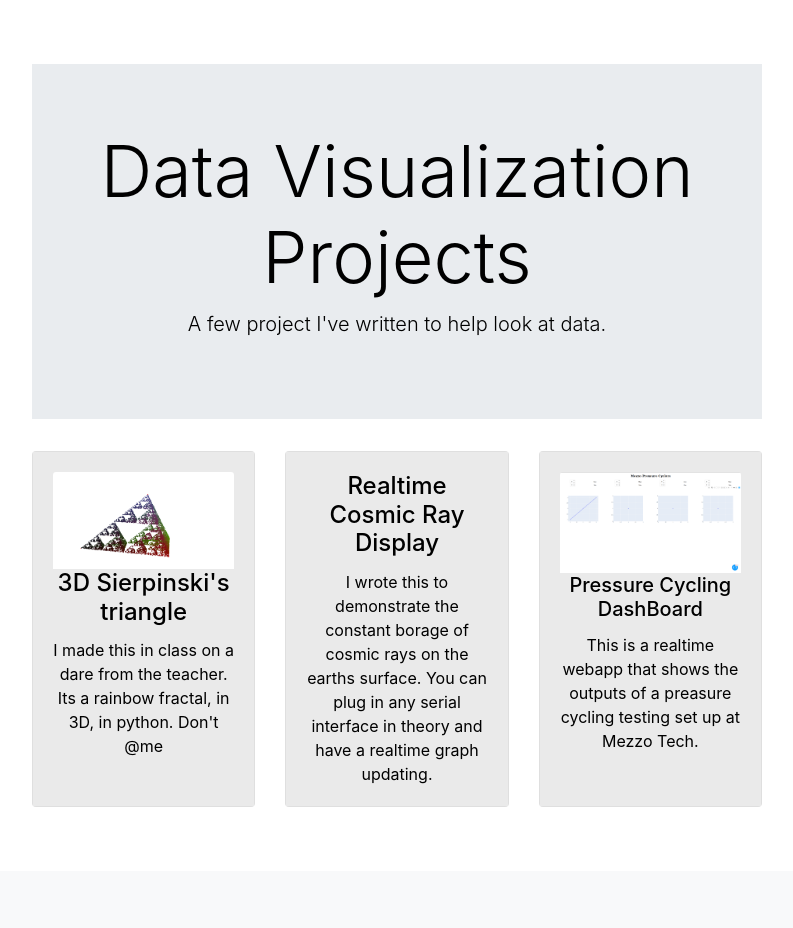
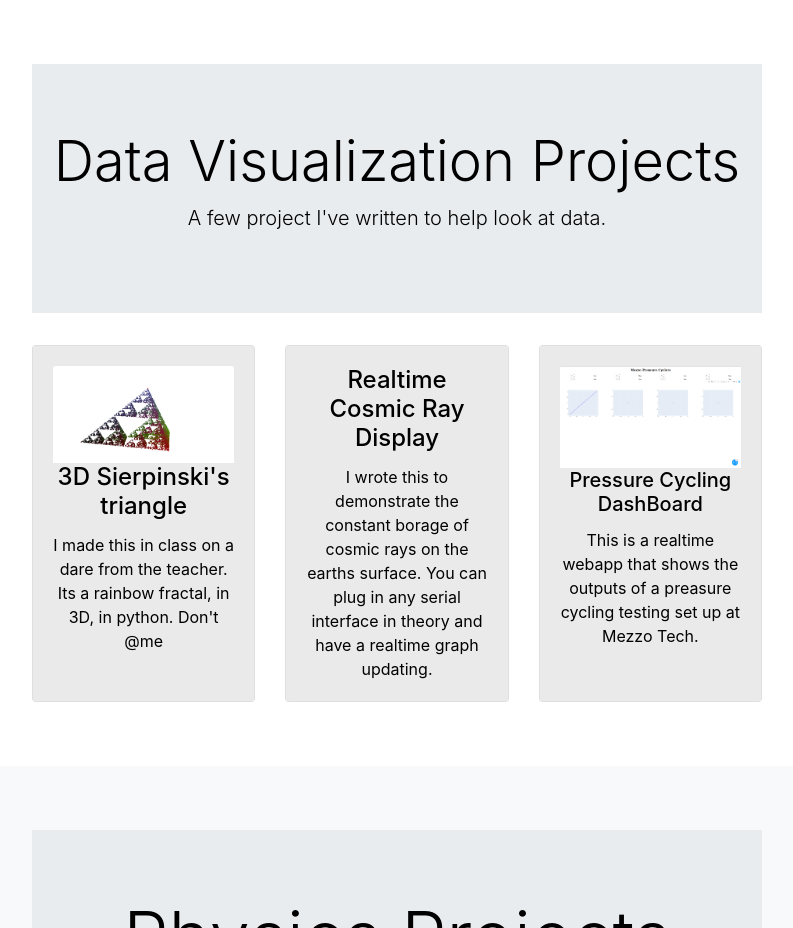
Before and after one commit to iCePU/icepu.github.io, a plain HTML site: page index.html in a window 1280 px wide. Shown: the part 960-1888 px from the top of the page, without its empty margins (243-1036 px from the left). Drawn offline with nearby package versions, Linux system fonts and the light colour scheme.

Commit message:
more bootstrap voodoo

```diff
--- a/index.html
+++ b/index.html
@@ -74,8 +74,8 @@
 			<div class="row">
 				<div class="col-lg-8 mx-auto" style="color:black;">
 					<div class="jumbotron jumbotron-fluid">
-						<div class="container">
-							<h2 class="display-3">Data Visualization Projects</h2>
+						<div class="container" >
+							<h1 class="display-4" >Data Visualization Projects</h1>
 							<p class="lead">A few project I've written to help look at data.</p>
 						</div>
 					</div>
```
